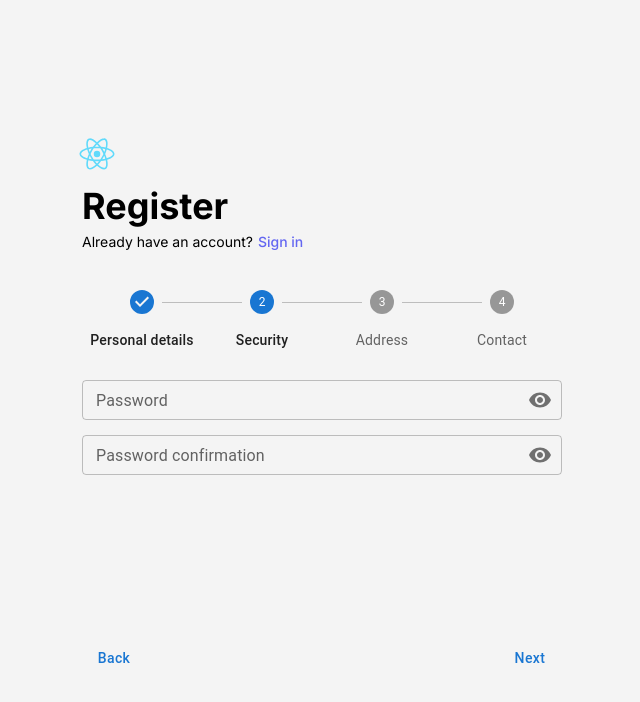
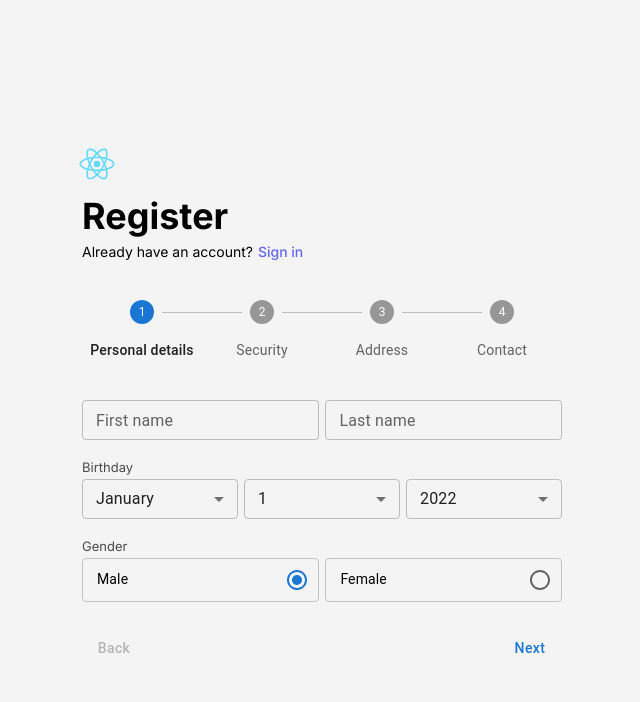
Before and after one commit to monk-kokkalis/nwtf-training, a React (Create React App) app: page / in a window 1280 px wide. Shown: the top 702 px of the page, without its empty margins (318-958 px from the left). Built offline with nearby package versions, Linux system fonts and the light colour scheme.

Commit message:
finished context redux for Register

```diff
--- a/src/elements/Select/Select.js
+++ b/src/elements/Select/Select.js
@@ -25,6 +25,7 @@ function Select(props) {
                         }
                     }
                 }}
+                name={props.name}
                 onChange={props.onChange}
                 value={props.value}>
                 {props.options?.map((op, index) => (
--- a/src/elements/TextField/TextField.js
+++ b/src/elements/TextField/TextField.js
@@ -5,8 +5,11 @@ function TextField(props) {
         <MaterialTextField
             fullWidth={true}
             label={props.label || 'Label'}
+            name={props.name}
+            onChange={props.onChange}
             variant={props.variant || "outlined"}
             size={props.size || "small"}
+            value={props.value}
         />
     )
 }
--- a/src/elements/Wizard/Wizard.js
+++ b/src/elements/Wizard/Wizard.js
@@ -1,4 +1,4 @@
-import {useState} from 'react';
+import {useCallback, useState} from 'react';
 import Style from './Wizard.module.scss';
 import {
     Slide,
@@ -9,8 +9,17 @@ import {
 // elements
 import Button from 'elements/Button/Button';
 
-function Wizard({steps, content, minHeight}) {
-    const [activeStep, setActiveStep] = useState(1);
+function Wizard({steps, content}) {
+    const [activeStep, setActiveStep] = useState(0);
+    const [minHeight, setMinHeight] = useState(100);
+
+    const slideRef = useCallback(node => {
+        const nodeHeight = node?.getBoundingClientRect().height;
+        if (nodeHeight > minHeight) {
+            // the 20 offset is for the content section padding
+            setMinHeight(nodeHeight + 20);
+        }
+    }, [minHeight])
 
     const next = () => {
         setActiveStep(activeStep + 1)
@@ -32,12 +41,11 @@ function Wizard({steps, content, minHeight}) {
             <section className="content" style={{minHeight}}>
                 {content.map((element, index) => (
                     <Slide
+                        ref={slideRef}
                         key={index}
                         appear={index !== 0}
                         direction="left"
-                        in={index === activeStep}
-                        mountOnEnter
-                        unmountOnExit>
+                        in={index === activeStep}>
                         <div style={{position: 'absolute', width: '100%', minHeight}}>
                             {element}
                         </div>
--- a/src/elements/Wizard/Wizard.module.scss
+++ b/src/elements/Wizard/Wizard.module.scss
@@ -2,7 +2,8 @@
     width: 100%;
 
     & > section[class~=content] {
-        margin-top: 30px;
+        padding: 10px 0;
+        margin: 20px 0;
         overflow: hidden;
         position: relative;
     }
@@ -11,6 +12,5 @@
         align-items: center;
         display: flex;
         justify-content: space-between;
-        margin-top: 20px;
     }
 }
--- a/src/pages/Register/Register.js
+++ b/src/pages/Register/Register.js
@@ -9,6 +9,8 @@ import Security from './components/Security/Security';
 import Done from './components/Done/Done';
 // elements
 import Wizard from 'elements/Wizard/Wizard';
+// context
+import Provider from './context/Provider';
 function Register() {
     return (
         <div className={Style.Main}>
@@ -19,6 +21,7 @@ function Register() {
                 <Link to="/login" className='login--link'>Sign in</Link>
             </h2>
             <section className="wizard">
+                <Provider>
                     <Wizard
                         steps={[
                             'Personal details',
@@ -35,8 +38,8 @@ function Register() {
                                 <Done />
                             ]
                         }
-                    minHeight="240px"
                     />
+                </Provider>
             </section>
         </div>
     )
--- a/src/pages/Register/components/PersonalDetails/PersonalDetails.js
+++ b/src/pages/Register/components/PersonalDetails/PersonalDetails.js
@@ -1,3 +1,4 @@
+import {useContext} from 'react';
 import Style from './PersonalDetails.module.scss';
 import TextField from 'elements/TextField/TextField';
 import Select from 'elements/Select/Select';
@@ -11,16 +12,37 @@ import {
     Radio,
     RadioGroup
 } from '@mui/material';
+// context
+import {Context} from '../../context/Provider';
 
 function PersonalDetails() {
+    const context = useContext(Context);
+    const {registerState, registerDispatch} = context;
+    const {
+        firstName,
+        lastName,
+        birthdayMonth,
+        birthdayDay,
+        birthdayYear,
+        gender
+    } = registerState;
+
+    const onChange = (event) => {
+        const {name, value} = event.target;
+        registerDispatch({
+            type: name,
+            payload: {value, valid: true, error: ''}
+        })
+    }
+
     return (
         <div className={Style.Main}>
             <div className="flex name">
                 <div className="flex--item">
-                    <TextField label="First name" />
+                    <TextField label="First name" name="firstName" value={firstName.value} {...{onChange}} />
                 </div>
                 <div className="flex--item">
-                    <TextField label="Last name" />
+                    <TextField label="Last name" name="lastName" value={lastName.value} {...{onChange}} />
                 </div>
             </div>
             <div className="birthday">
@@ -28,23 +50,26 @@ function PersonalDetails() {
                 <section className="flex select">
                     <div className="flex--item">
                         <Select
-                            onChange={() => console.log('change')}
+                            {...{onChange}}
+                            name="birthdayMonth"
                             options={months}
-                            value={1}
+                            value={birthdayMonth.value}
                         />
                     </div>
                     <div className="flex--item">
                         <Select
-                            onChange={() => console.log('change')}
+                            {...{onChange}}
+                            name="birthdayDay"
                             options={days}
-                            value={1}
+                            value={birthdayDay.value}
                         />
                     </div>
                     <div className="flex--item">
                         <Select
-                            onChange={() => console.log('change')}
+                            {...{onChange}}
+                            name="birthdayYear"
                             options={years}
-                            value={2002}
+                            value={birthdayYear.value}
                         />
                     </div>
                 </section>
@@ -52,10 +77,11 @@ function PersonalDetails() {
             <div className="gender">
                 <div className="heading">Gender</div>
                 <RadioGroup
-                    defaultValue="male"
-                    name="gender-radio-buttons-group"
+                    {...{onChange}}
+                    name="gender"
                     row
-                    className="gender--radio--group flex">
+                    className="gender--radio--group flex"
+                    value={gender.value}>
                     <FormControlLabel
                         value="male"
                         control={<Radio />}
--- /dev/null
+++ b/src/pages/Register/context/Provider.js
@@ -0,0 +1,15 @@
+import React, {useReducer} from 'react';
+import state from './reducer/state';
+import reducer from './reducer/reducer';
+
+function Provider({children}) {
+    const [registerState, registerDispatch] = useReducer(reducer, state);
+    return (
+        <Context.Provider value={{registerState, registerDispatch}}>
+            {children}
+        </Context.Provider>
+    )
+}
+
+export const Context = React.createContext();
+export default Provider;
--- /dev/null
+++ b/src/pages/Register/context/reducer/reducer.js
@@ -0,0 +1,5 @@
+function reducer(state, action) {
+    return {...state, [action.type]: {...state[action.type], ...action.payload}}
+}
+
+export default reducer;
--- /dev/null
+++ b/src/pages/Register/context/reducer/state.js
@@ -0,0 +1,9 @@
+const state = {
+    firstName: {value: '', valid: true, error: ''},
+    lastName: {value: '', valid: true, error: ''},
+    birthdayMonth: {value: 1, valid: true, error: ''},
+    birthdayDay: {value: 1, valid: true, error: ''},
+    birthdayYear: {value: new Date().getFullYear(), valid: true, error: ''},
+    gender: {value: 'male', valid: true, error: ''}
+}
+export default state;
```
Lines whose indentation alone changed are shown as unchanged.
